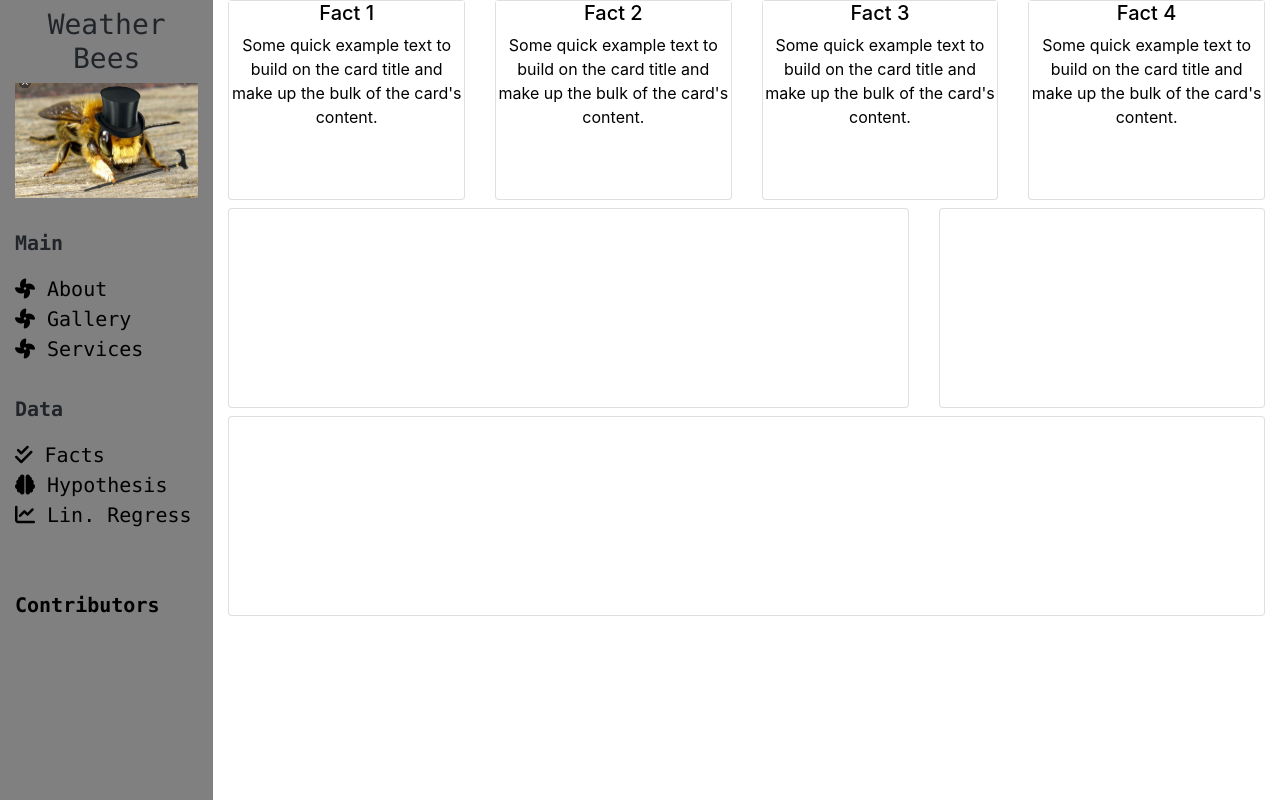
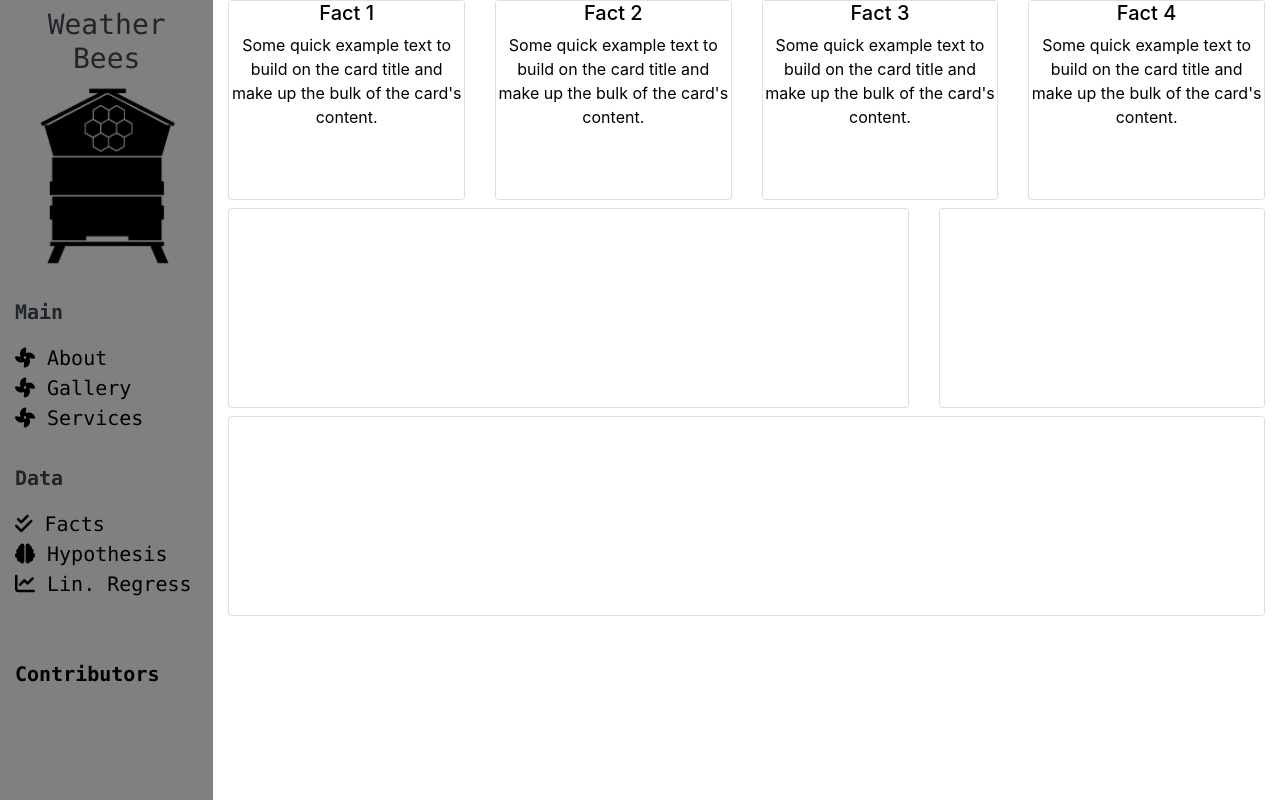
Before and after one commit to gamem001/bees_machine_learning, a plain HTML site: page index.html in a window 1280 px wide. Drawn offline with nearby package versions, Linux system fonts and the light colour scheme.

Commit message:
Final Touch Until Graphs

```diff
--- a/index.html
+++ b/index.html
@@ -18,7 +18,7 @@
         <nav class="navbar navbar-light navbar-expand-sm px-0 flex-row flex-nowrap">
             <div class="sidebar-header">
                 <h3>Weather Bees</h3>
-                <img class="image-dimensions" src="/static/images/mr_weatherbee.png" alt="Mr.Weatherbee Himself">
+                <img class="image-dimensions" src="/static/images/beehive_icon.png" alt="Mr.Weatherbee Himself">
                 <ul class="list-unstyled-components" class="link-fonts" class="nav flex-sm-column flex-row">
                 <br>
                     <p><strong>Main</strong></p>
```
Also changed, not shown: package-lock.json (added), static/images/beehive_icon.png (added).
